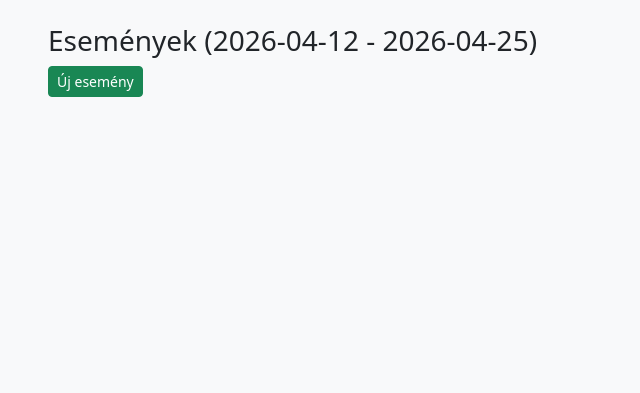
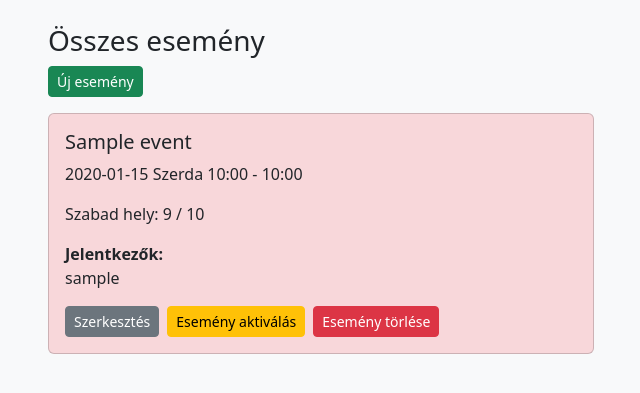
Before and after one commit to Gjoci31/flask_app, a Flask app: page /admin/events in a window 1280 px wide. Shown: the part 56-449 px from the top of the page, without its empty margins (34-674 px from the left). Run offline with Flask 3, Linux system fonts and the light colour scheme; a user stored in the database is signed in; tables that the repository leaves empty hold one stand-in row (values such as "Sample post").

Commit message:
Show all events on admin events page

```diff
--- a/app/routes/event_routes.py
+++ b/app/routes/event_routes.py
@@ -152,14 +152,12 @@ def unregister(event_id):
 def admin_events():
     if current_user.role != 'admin':
         return redirect(url_for('events.events'))
-    start, end = _get_two_week_range()
     events = (
-        Event.query.filter(Event.start_time >= start, Event.start_time <= end)
-        .order_by(Event.start_time)
+        Event.query.order_by(Event.start_time.desc())
         .all()
     )
     users = User.query.all()
-    return render_template('admin_events.html', events=events, users=users, start=start, end=end)
+    return render_template('admin_events.html', events=events, users=users)
 
 
 @event_bp.route('/admin/events/create', methods=['GET', 'POST'])
--- a/app/templates/admin_events.html
+++ b/app/templates/admin_events.html
@@ -18,7 +18,7 @@
         </div>
     </nav>
     <div class="container mt-4">
-        <h3>Események ({{ start }} - {{ end }})</h3>
+        <h3>Összes esemény</h3>
         <a href="{{ url_for('events.create_event') }}" class="btn btn-success btn-sm mb-3">Új esemény</a>
         <div class="row">
         {% for e in events %}
```
